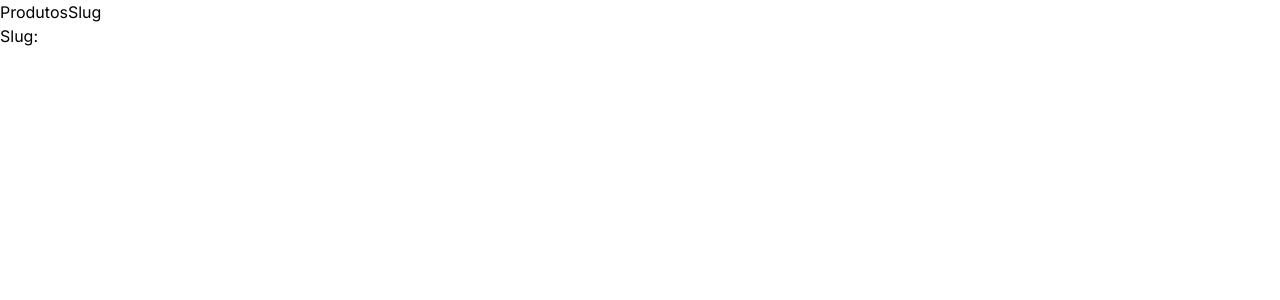
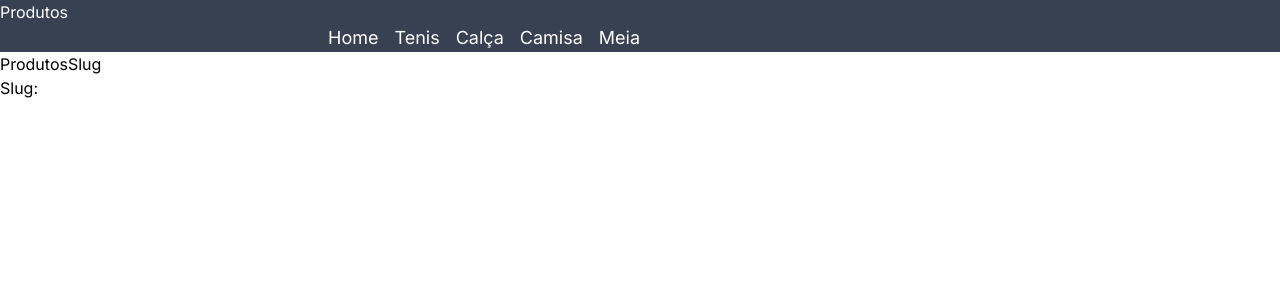
Before and after one commit to gabrielLoboo/loja-app-1tdspf, a Next.js app: page /produtos/mosfet/1 in a window 1280 px wide. Shown: the top 300 px of the page. Built offline with nearby package versions, Linux system fonts and the light colour scheme.

Commit message:
estilizando o nav com tailwind

```diff
--- a/src/app/globals.css
+++ b/src/app/globals.css
@@ -1,3 +1,7 @@
 @tailwind base;
 @tailwind components;
 @tailwind utilities;
+
+ul { @apply m-mxy-auto w-50 }
+
+li { @apply inline p-2 text-lg }
--- a/src/app/layout.jsx
+++ b/src/app/layout.jsx
@@ -1,17 +1,33 @@
+import Link from 'next/link'
 import './globals.css'
 import { Inter } from 'next/font/google'
 
 const inter = Inter({ subsets: ['latin'] })
 
 export const metadata = {
-  title: 'Create Next App',
+  title: 'Quarta Entrega',
   description: 'Generated by create next app',
 }
 
 export default function RootLayout({ children }) {
   return (
-    <html lang="en">
-      <body className={inter.className}>{children}</body>
+    <html lang="pt-br">
+      <body className={inter.className}>
+
+        <header className="bg-gray-700 text-white">
+            <h1>Produtos</h1>
+              <ul>
+                <li><Link href="/">Home</Link></li>
+                <li><Link href="./produtos/tenis">Tenis</Link></li>
+                <li><Link href="./produtos/calca">Calça</Link></li>
+                <li><Link href="./produtos/camisa">Camisa</Link></li>
+                <li><Link href="./produtos/meia">Meia</Link></li>
+              </ul>
+        </header>
+
+        {children}
+
+      </body>
     </html>
   )
 }
--- a/src/app/page.jsx
+++ b/src/app/page.jsx
@@ -4,17 +4,8 @@ import Link from 'next/link'
 export default function Home() {
   return (
     <>
-    <h1>Home</h1>
-    <ul>
-      <li><Link href="./produtos/tenis">Tenis</Link></li>
-      <li><Link href="./produtos/calca">Calça</Link></li>
-      <li><Link href="./produtos/camisa">Camisa</Link></li>
-      <li><Link href="./produtos/meia">Meia</Link></li>
-    </ul>
 
-    <figure>
-      <Image src="/img/" alt=""/>
-    </figure>
+
     </>
   )
 }
--- a/src/app/produtos/calca/page.jsx
+++ b/src/app/produtos/calca/page.jsx
@@ -10,7 +10,7 @@ export default function page() {
             <p>Lorem ipsum dolor, sit amet consectetur adipisicing elit. Reiciendis perferendis aperiam necessitatibus vero placeat quia fugiat sequi molestiae ut vel ratione atque nobis, doloremque deleniti quisquam nulla voluptatum corporis. Sequi?</p>
             <p><Link href="/">Voltar...</Link></p>
         </div>
-        <figure>
+      <figure>
           <Image src="/img/calca.jpg" alt="Calça" width={640} height={575}/>
         </figure>
     </div>
--- a/tailwind.config.js
+++ b/tailwind.config.js
@@ -12,6 +12,12 @@ module.exports = {
         'gradient-conic':
           'conic-gradient(from 180deg at 50% 50%, var(--tw-gradient-stops))',
       },
+      margin:{
+        "mxy-auto":"0 auto"
+      },
+      width:{
+        "50":"50%"
+      }
     },
   },
   plugins: [],
```
Also changed, not shown: src/app/produtos/(tocas)/[id]/page.jsx (renamed from src/app/produtos/tocas/[id]/page.jsx).
